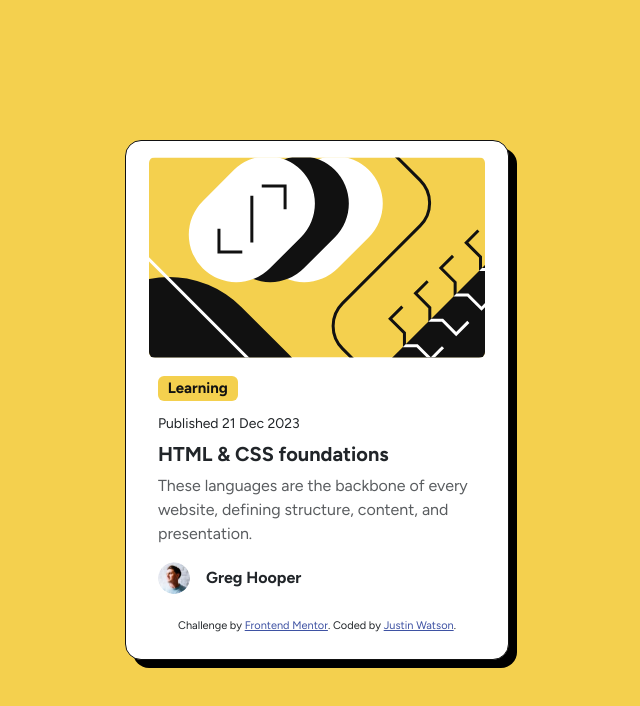
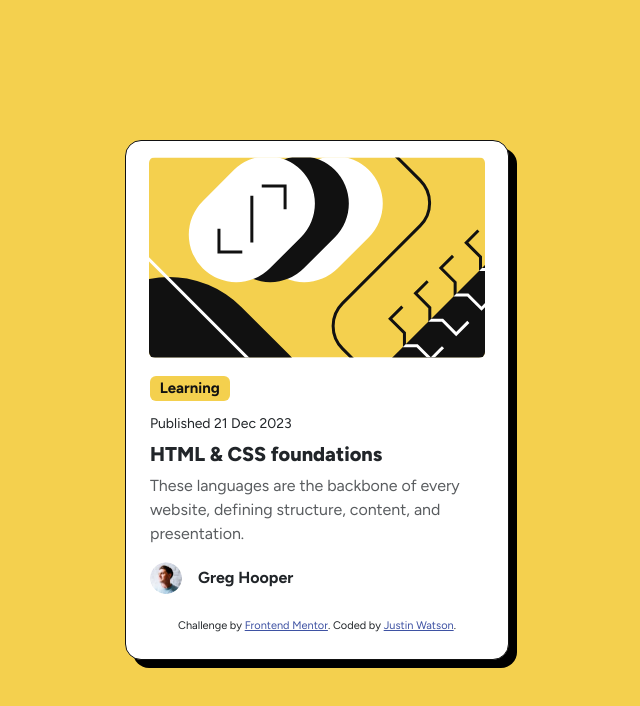
Before and after one commit to Twincasper/fementor-blog-card-bootstrap, a plain HTML site: page index.html in a window 1280 px wide. Shown: the whole page, without its empty margins (323-963 px from the left). Drawn offline with nearby package versions, Linux system fonts and the light colour scheme.

Commit message:
Realigned card body text with img

```diff
--- a/index.html
+++ b/index.html
@@ -13,11 +13,6 @@
   <link rel="stylesheet" href="./style.css">
 
   <title>Frontend Mentor | Blog preview card</title>
-
-  <style>
-    .attribution { font-size: 11px; text-align: center; }
-    .attribution a { color: hsl(228, 45%, 44%); }
-  </style>
 </head>
 <body>
 
@@ -28,7 +23,7 @@
     <div class="card-body">
       <h5><span class="badge badge-learning fw-bold mb-2">Learning</span></h5>
       <p class="card-subtitle mb-2">Published 21 Dec 2023</p>
-      <h5 class="card-title fw-bolder mb-2">HTML & CSS foundations</h5>
+      <h5 class="card-title mb-2">HTML & CSS foundations</h5>
       <p class="card-text text-body-secondary mb-3">These languages are the backbone of every website, defining structure, content, and presentation.</p>
       <div class="d-flex align-items-center rounded-4">
         <img src="assets/images/image-avatar.webp" alt="Random man named Greg Hooper" class="rounded-circle me-3" width="32" height="32">
@@ -36,7 +31,7 @@
       </div>
     </div>
 
-    <div class="card-footer bg-transparent border-0">
+    <div class="card-footer bg-transparent border-0 pl-0">
       <div class="attribution">
         Challenge by <a href="https://www.frontendmentor.io/challenges/blog-preview-card-ckPaj01IcS/hub" target="_blank">Frontend Mentor</a>.
         Coded by <a href="#">Justin Watson</a>.
--- a/style.css
+++ b/style.css
@@ -96,3 +96,11 @@ body {
 .card-subtitle {
   font-size: 0.875rem;
 }
+
+.card-body .card-title {
+  font-weight: 800;
+}
+
+#card .card-body {
+  padding-left: 0.5rem;
+}
```
